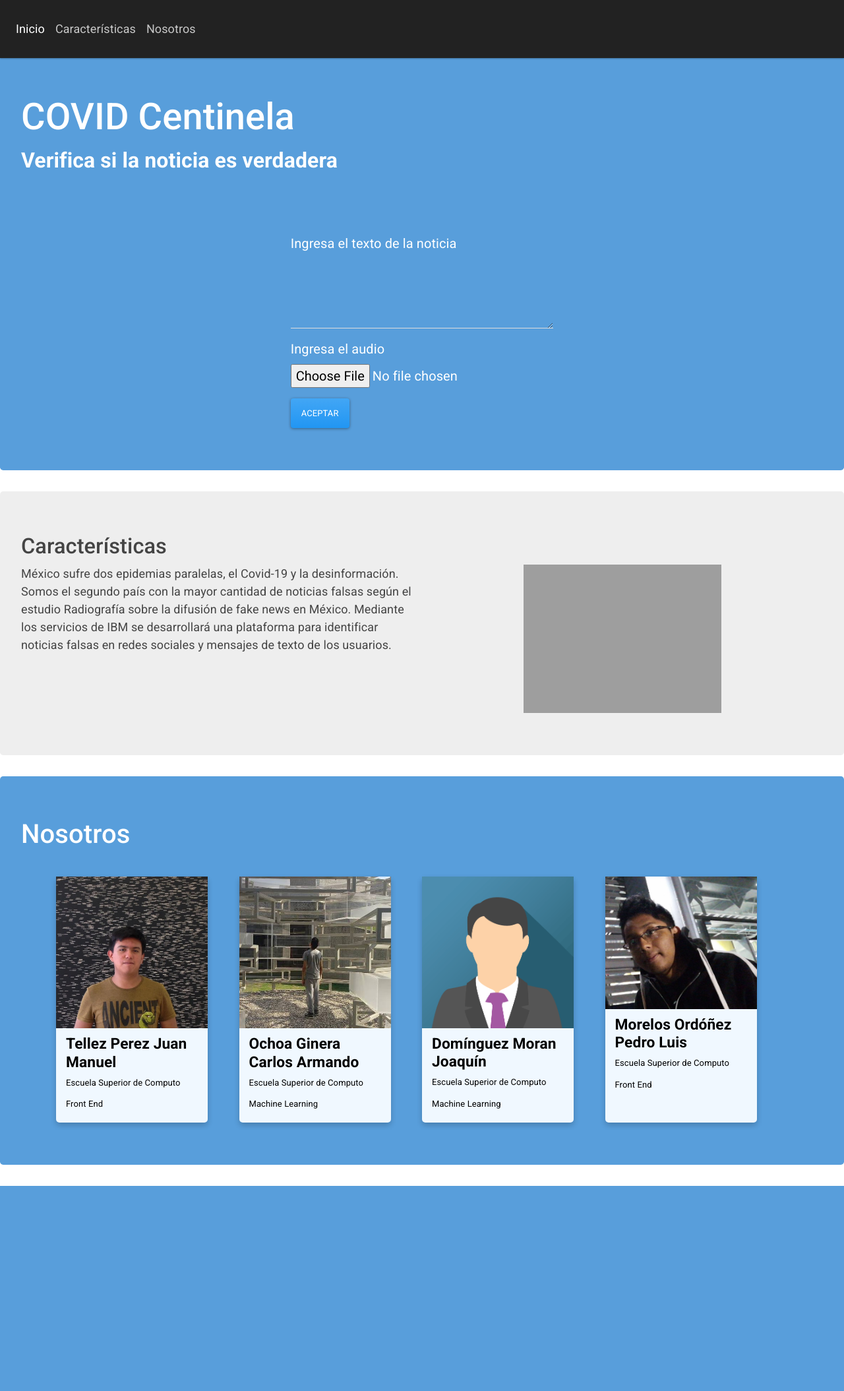
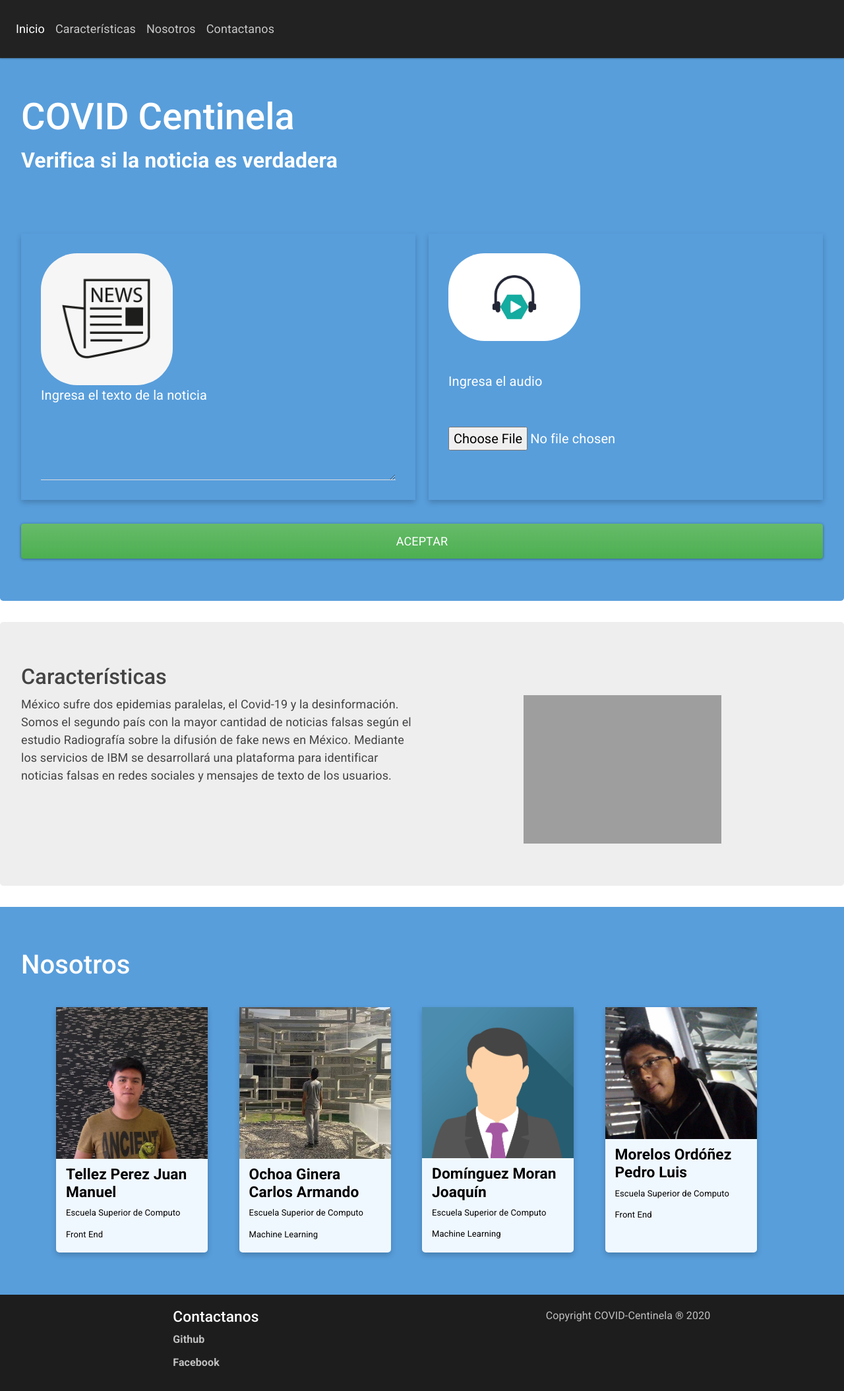
Before and after one commit to juanM20/Proyecto-CampTech, a Flask app: page / in a window 1280 px wide. Shown: the whole page at 66% size. Before the commit the page ends 1798 px from the top, so only its background shows below. Run offline with Flask 2, Linux system fonts and the light colour scheme; some libraries are stand-ins or nearby versions; grey boxes are pictures that could not be loaded.

Commit message:
Interfaz final

```diff
--- a/static/css/main.css
+++ b/static/css/main.css
@@ -16,7 +16,7 @@
     background: rgba(88,158,219,1);
     color: white;
     display: grid;
-    grid-template-columns: 1fr 1fr 1fr;
+    grid-template-columns: 1fr 1fr ;
     gap: 55px 10px;
 }
 
@@ -39,9 +39,34 @@
 
 .Home form {
 
-    grid-column: 2 / 3;
+    display: grid;
+    grid-template-columns: 1fr 1fr;
+    grid-column: 1 / 3;
     grid-row: 2 / 3;
+    gap: 20px;
     font-size: 20px;
+}
+
+.Home form .btn {
+
+    grid-column: 1 / 3;
+    font-size: 18px;
+}
+
+.Home form .form-group {
+
+    display: grid;
+    grid-template-rows: 20px 20px 20x;
+    box-shadow: 0 4px 8px 0 rgba(0,0,0,0.2);
+    padding: 30px;
+
+}
+
+.Home form .form-group img {
+
+    max-width: 200px;
+    max-height: 200px;
+    border-radius: 55px;
 }
 
 .Home form .form-group textarea {
@@ -73,6 +98,8 @@
 
     background: rgba(88,158,219,1);
     color: white;
+    margin-bottom: 0px;
+    border-radius: 0px;
 }
 
 .About h1 {
@@ -116,3 +143,44 @@
     padding: 5px 15px;
     margin-top: 5px;
 }
+
+footer {
+
+    display: grid;
+    grid-template-columns: 1fr 1fr;
+    gap: 10px;
+    background-color: #1d1d1d;
+    height: auto;
+    padding: 20px;
+}
+
+footer .Contact {
+
+    display: grid;
+    grid-template-rows: 1fr 1fr 1fr;
+    justify-self: center;
+}
+
+footer .Contact h3 {
+
+    color: #ffffff;
+}
+
+footer .Contact a {
+
+    text-decoration: none;
+    color: #c2c1c1;
+    font-size: 16px;
+}
+
+footer .Contact a:hover  {
+
+    color: #ffffff;
+}
+
+footer .Copy-right {
+
+    color: #c2c1c1;
+    font-size: 16px;
+    justify-self: center;
+}
--- a/templates/index.html
+++ b/templates/index.html
@@ -18,6 +18,9 @@
             <li class="nav-item">
             <a class="nav-link" href="#About">Nosotros</a>
             </li>
+            <li class="nav-item">
+                <a class="nav-link" href="#Contact">Contactanos</a>
+                </li>
         </ul>
         </div>
     </nav>
@@ -34,16 +37,18 @@
             <form action="/" method="POST">
 
                 <div class="form-group">
+                    <img src="/static/images/news.jpg" alt="News">
                     <label for="exampleTextarea">Ingresa el texto de la noticia</label>
                     <textarea class="form-control" id="exampleTextarea" rows="3" style="margin-top: 0px; margin-bottom: 0px; height: 106px;"></textarea>
                 </div>
 
                 <div class="form-group">
+                    <img src="/static/images/audio.jpg" alt="Audio">
                     <label for="exampleInputFile">Ingresa el audio</label>
                     <input type="file" class="form-control-file" id="exampleInputFile" aria-describedby="fileHelp">
                 </div>
 
-                <button type="submit" class="btn btn-primary">Aceptar</button>
+                <button type="submit" class="btn btn-success">Aceptar</button>
             </form>
         </div>
 
@@ -113,7 +118,15 @@
             </div>
 
         </div>
-
-
     </div>
+    <footer>
+        <div class="Contact" id="Contact">
+            <h3>Contactanos</h3>
+            <a href="https://github.com/juanM20/Proyecto-CampTech"><b>Github</b></a>
+            <a href="https://www.facebook.com/jmtp12/"><b>Facebook</b></a>
+        </div>
+        <div class="Copy-right">
+            <p> Copyright COVID-Centinela ® 2020</p>
+        </div>
+    </footer>
 {% endblock %}
```
Also changed, not shown: static/images/audio.jpg (added), static/images/news.jpg (added).
